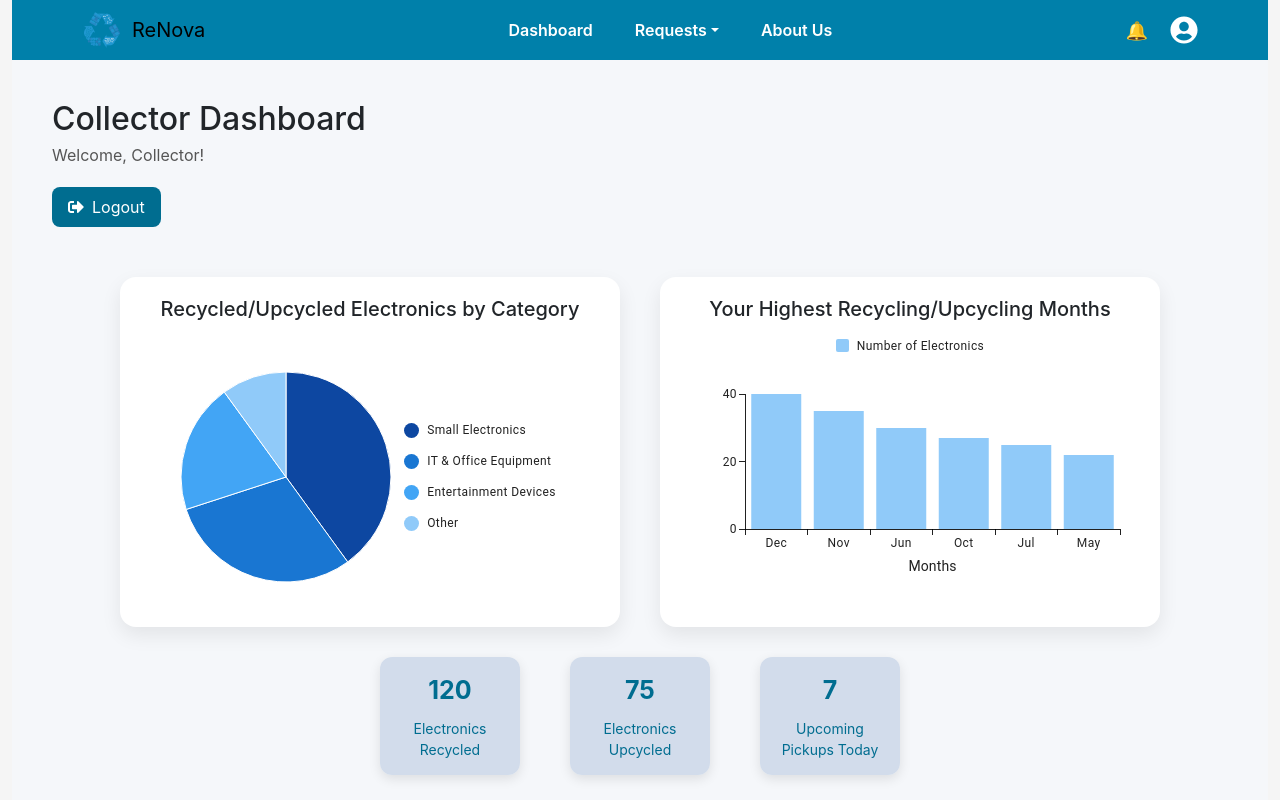
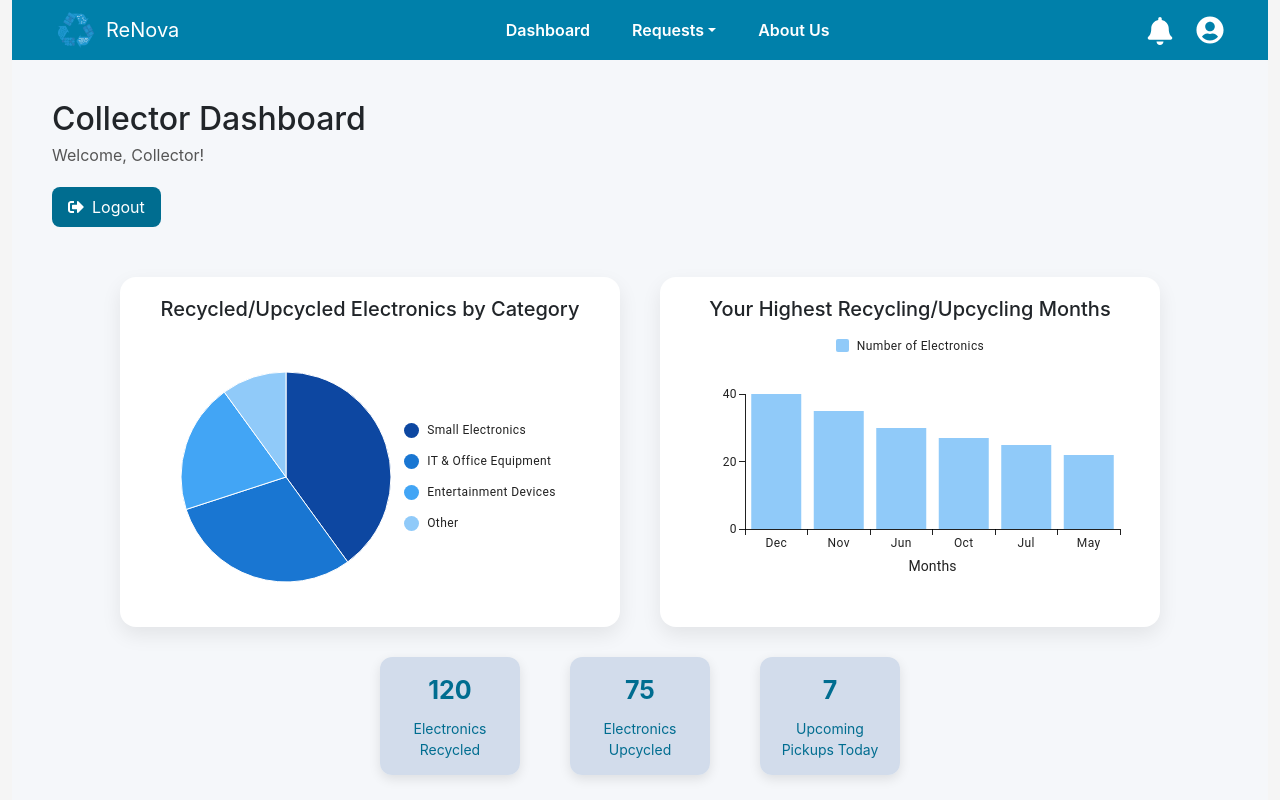
Before and after one commit to razanalraiisi/Renova, a React (Create React App) app in the folder client/: page /CollectorDash in a window 1280 px wide. Shown: the top 800 px of the page. Built offline with nearby package versions, Linux system fonts and the light colour scheme; the HTML template or start-up script is replaced by a standard one.

Commit message:
collector navbar update

```diff
--- a/client/src/components/CollectorNav.js
+++ b/client/src/components/CollectorNav.js
@@ -19,6 +19,7 @@ import {
 import logo from "../assets/logo.png";
 import { FaUserCircle } from "react-icons/fa";
 import "./Components.css";
+import { FaBell } from "react-icons/fa";
 
 const CollectorNavbar = () => {
   const dispatch = useDispatch();
@@ -48,9 +49,9 @@ const CollectorNavbar = () => {
 
   return (
   <Navbar className="collector-navbar d-flex align-items-center">
-    <Container className="d-flex align-items-center">
+    <Container fluid className="d-flex align-items-center">
 
-      <NavbarBrand href="/" className="d-flex align-items-center">
+      <NavbarBrand href="/" className="d-flex align-items-center" style={{color:"#ffff"}}>
         <img src={logo} alt="logo" className="navbar-logo" />
         ReNova
       </NavbarBrand>
@@ -87,7 +88,7 @@ const CollectorNavbar = () => {
       <div className="navbar-right d-flex align-items-center gap-3">
         <div className="notif-wrap">
           <div className="notif-bell" onClick={() => setNotifOpen((v) => !v)}>
-            🔔
+            <FaBell size={28}/>
             {unreadCount > 0 && (
               <span className="notif-badge">{unreadCount}</span>
             )}
```
